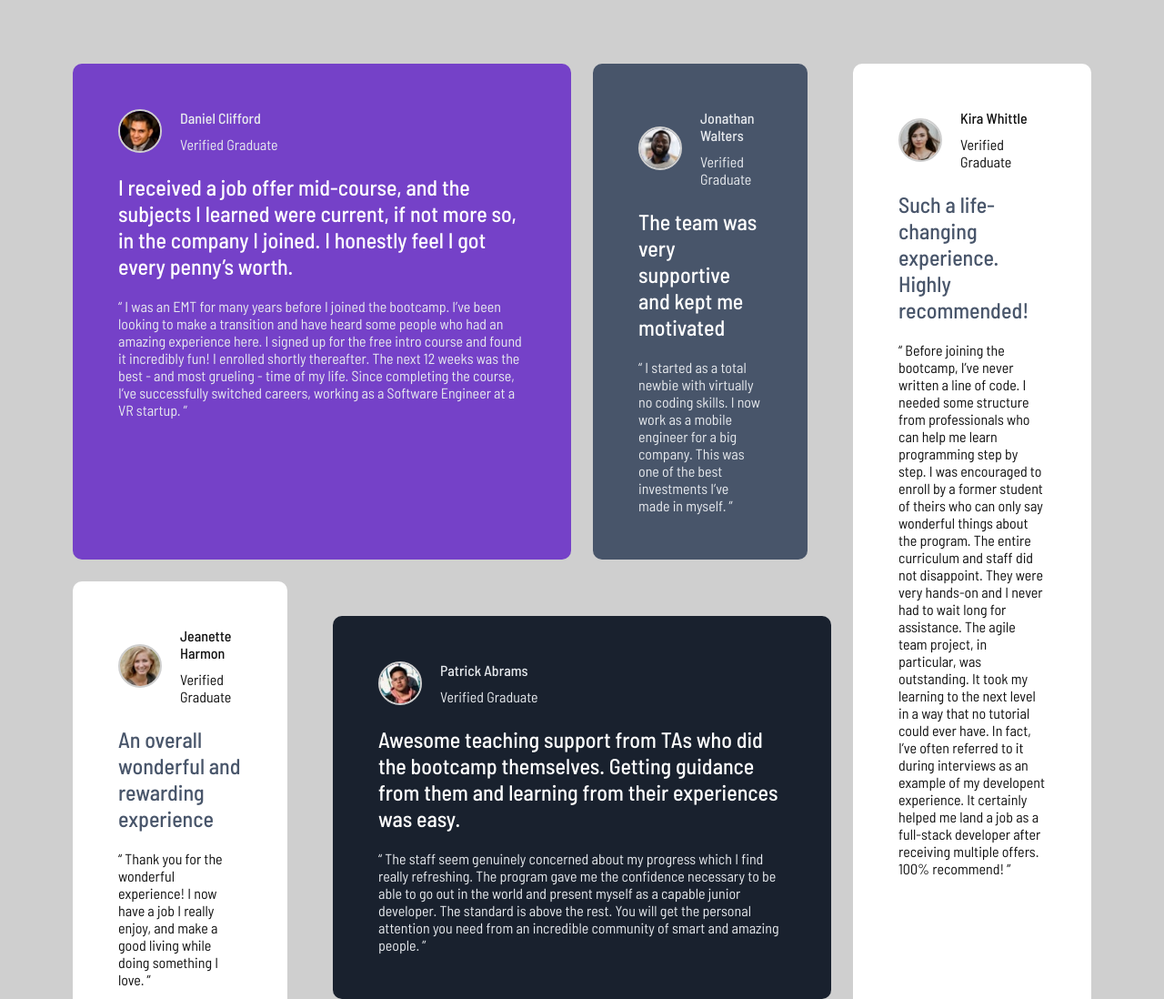
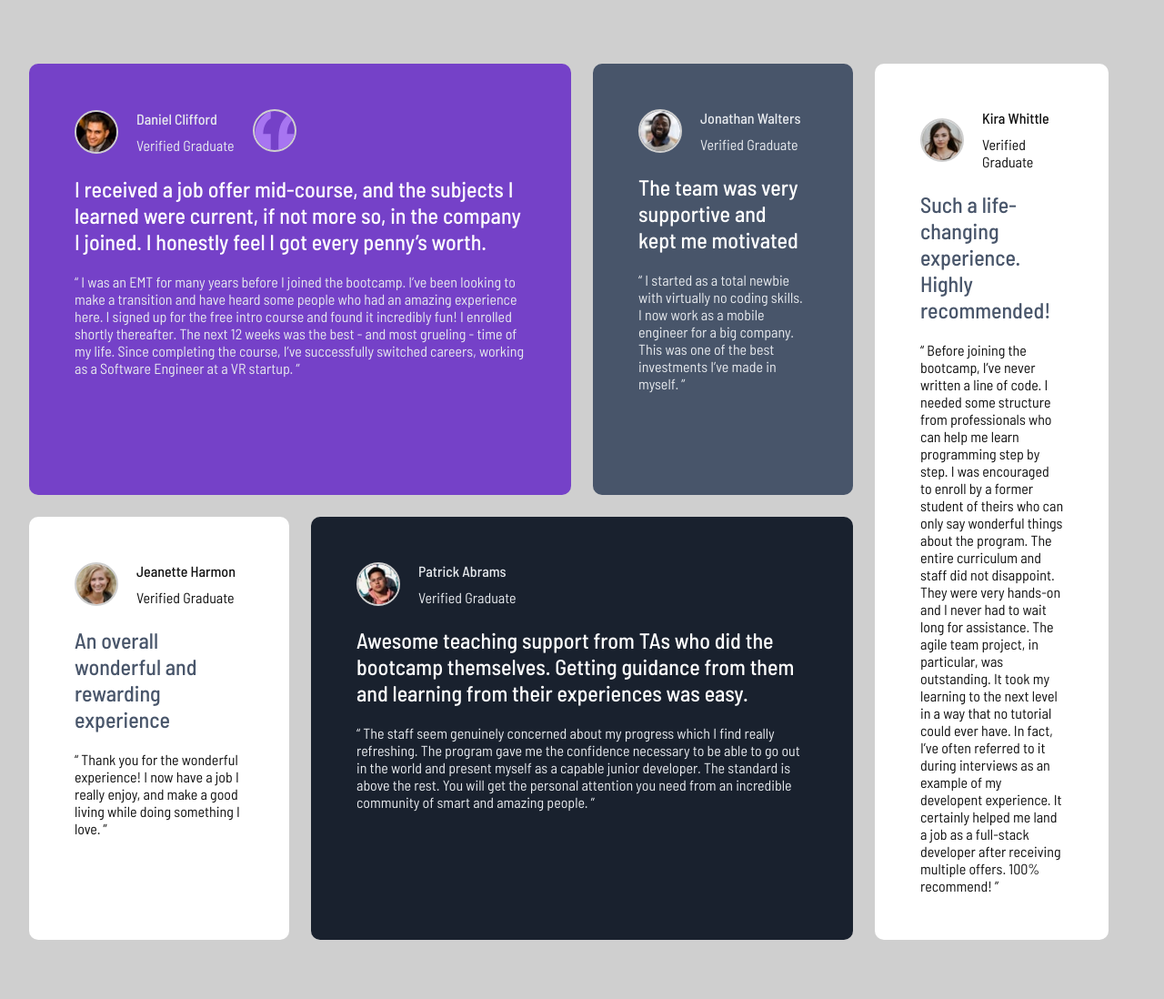
Before and after one commit to saminstein/Testimonial-grid-section-, a plain HTML site: page index.html in a window 1280 px wide. Shown: the top 1098 px of the page at 91% size. Drawn offline with Linux system fonts and the light colour scheme.

Commit message:
last touches

```diff
--- a/index.html
+++ b/index.html
@@ -21,6 +21,9 @@
             <p>Verified Graduate</p>
           </div>
         </figcaption>
+        <div class="ll">
+          <img class="quote" src="./images/bg-pattern-quotation.svg">
+        </div>
       </figure>
       <h3>
         I received a job offer mid-course, and the subjects I learned were current, if not more so,
--- a/style.css
+++ b/style.css
@@ -133,18 +133,21 @@ h3 {
 @media (min-width: 70em) {
     .card-wrapper {
         display: grid;
-
         grid-template-columns: repeat(4, 1fr);
-
-
-        width: min(95%, 70rem);
+        width: 95%;
         margin-inline: auto;
+        align-items: stretch;
     }
 
     .card-1 {
         grid-column: span 2;
         width: 100%;
-        height: 100%;
+    }
+
+
+    .card-2,
+    .card-3 {
+        width: 100%;
     }
 
 
@@ -154,12 +157,9 @@ h3 {
     }
 
 
-
     .card:last-child {
         grid-column-start: 4;
         grid-row: 1 / span 2;
-        width: 100%;
-        height: 100%;
     }
 
 }
```
